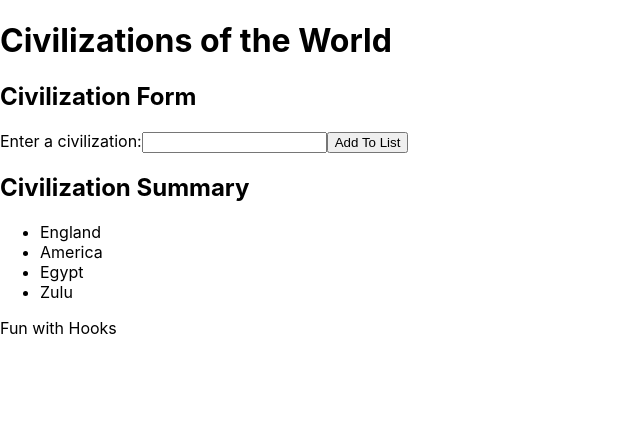
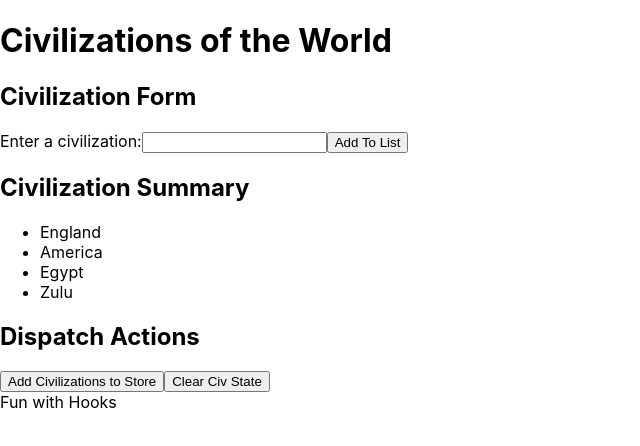
Before and after one commit to adunahee/hooks-no-redux, a React (Create React App) app: page / in a window 1280 px wide. Shown: the top 446 px of the page, without its empty margins (0-640 px from the left). Built offline with nearby package versions, Linux system fonts and the light colour scheme.

Commit message:
app connected to store, user can add civs and dispatch them to store

```diff
--- a/src/App.js
+++ b/src/App.js
@@ -7,9 +7,9 @@ const App = () => {
   //creates a state var with default value of empty string
   const [civ, setCiv] = useState('');
   const [civArr, setCivArr] = useState(["England", "America", "Egypt", "Zulu"]);
-
-  const store = React.useContext(Store);
-  console.log(store);
+  //gives component access to the 'value' attr of provider
+  const {state, dispatch} = useContext(Store);
+  console.log(state);
   return (
     <div>
       <header>
@@ -44,6 +44,11 @@ const App = () => {
             })}
           </ul>
         </section>
+        <section>
+          <h2>Dispatch Actions</h2>
+          <button onClick={() => { dispatch({ type: 'SET_CIVILIZATIONS', payload: civArr });}}> Add Civilizations to Store</button>
+          <button onClick={()=> { setCivArr([])}}>Clear Civ State </button>
+        </section>
       </body>
       <footer>
         Fun with Hooks
--- a/src/Store.js
+++ b/src/Store.js
@@ -1,18 +1,32 @@
-import React from 'react';
+import React, { useReducer } from 'react';
 
 //creates context that child components subscribe to
 export const Store = React.createContext();
 
-const initialState = {};
+const initialState = {
+    leaders: [],
+    civilizations: [],
+};
 
-function reducer() {
-
+function reducer(state, action) {
+    switch(action.type){
+        case("SET_LEADERS"):
+            return {...state, leaders: action.payload};
+        case("SET_CIVILIZATIONS"):
+            return {...state, civilzations: action.payload};
+        default:
+            return state;
+    }
 }
 
 //props passed here so we can access child components
 export function StoreProvider(props) {
+    //useReducer takes two arguments, the reducer and its initial state, and returns an array that is destructured into state and dispatch
+    const [state, dispatch] = useReducer(reducer, initialState);
+    //creates value object with state and dispatch key/value pairs
+    const value = {state, dispatch};
     return (
-        <Store.Provider value='data from store'>
+        <Store.Provider value={value}>
             {props.children}
         </Store.Provider>
     )
```
